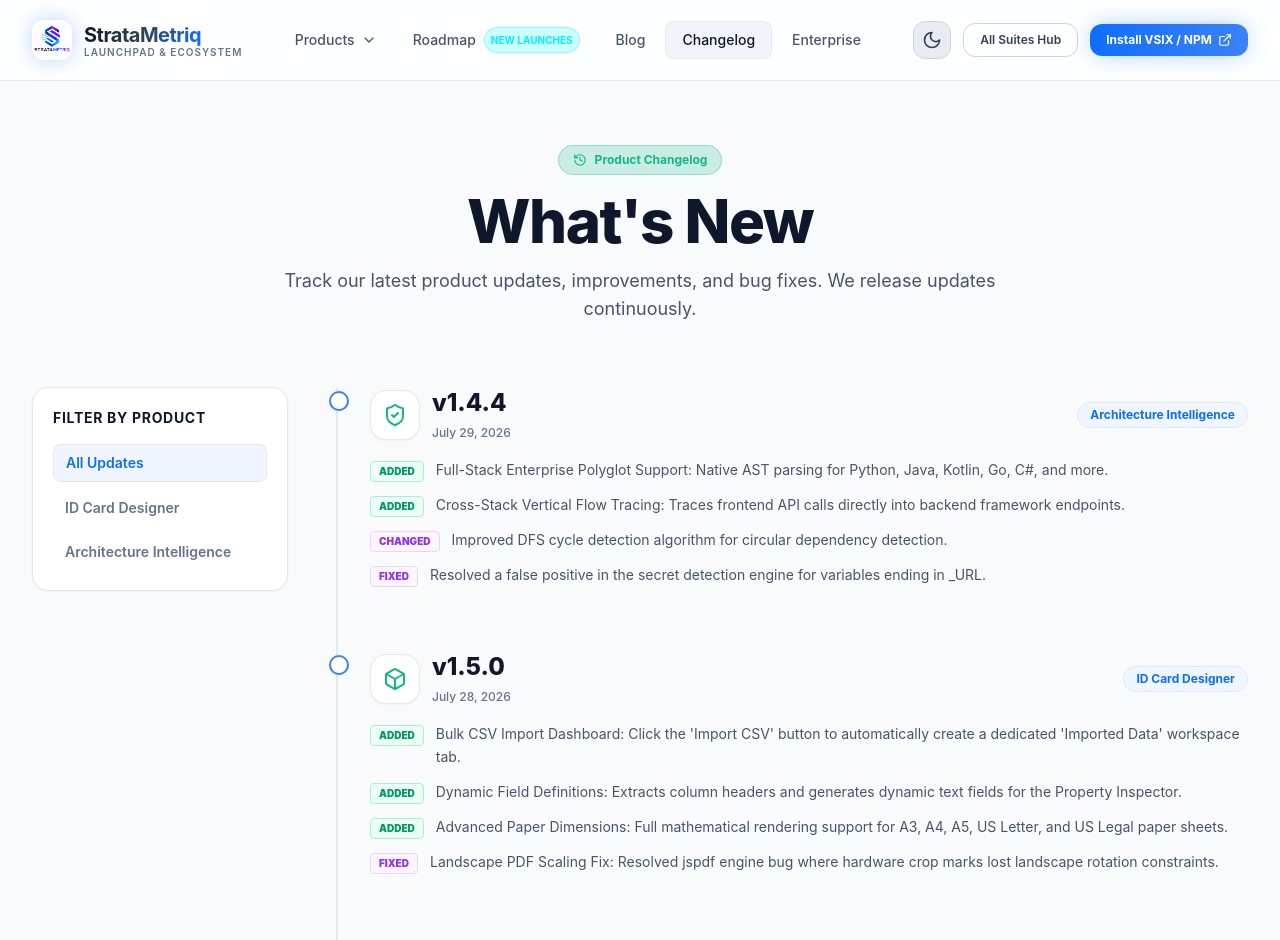
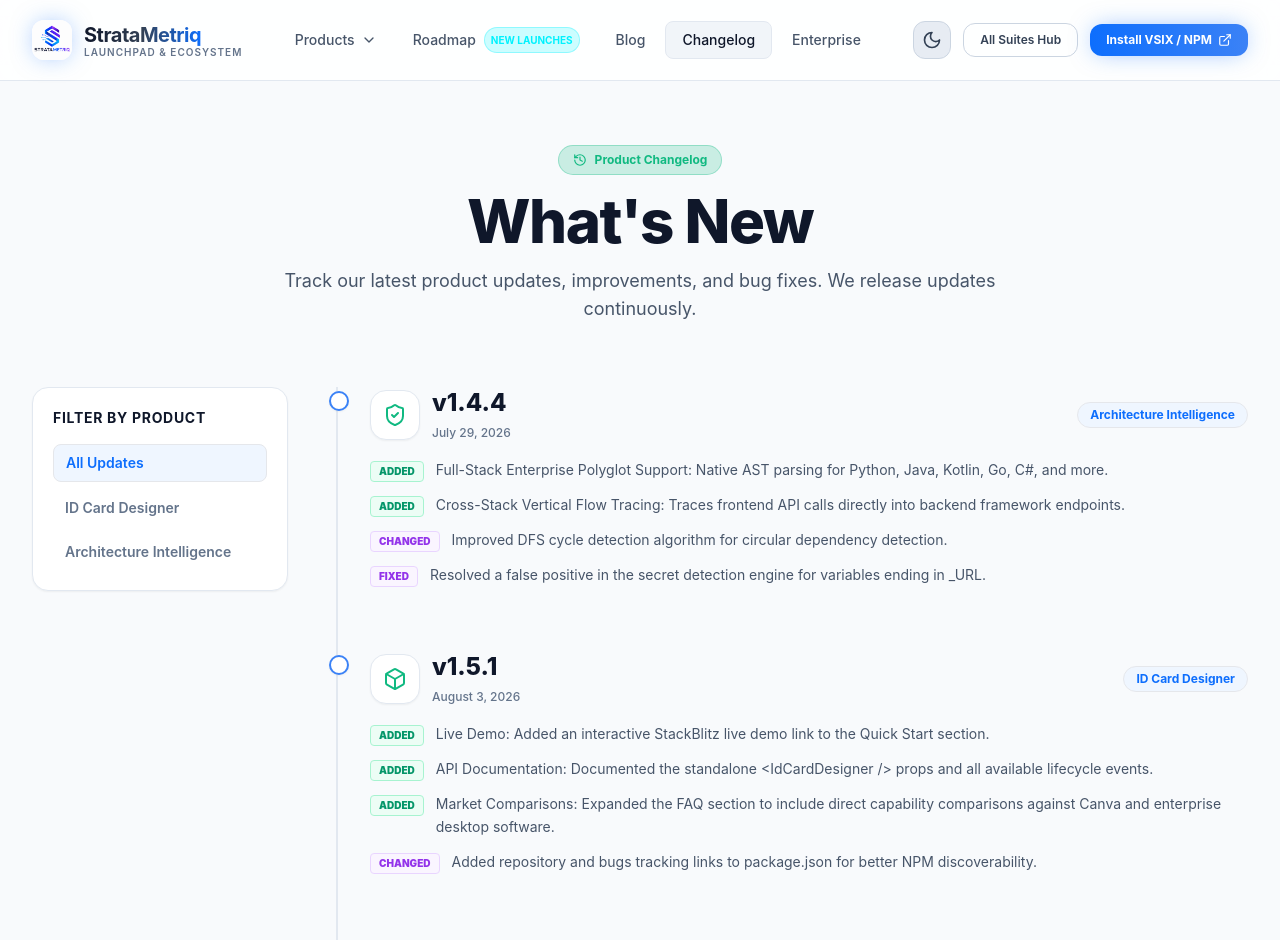
Before and after one commit to aabid-wani/stratametriq-website, a Next.js app: page /changelog in a window 1280 px wide. Shown: the top 940 px of the page. Built offline with nearby package versions, Linux system fonts and the light colour scheme.

Commit message:
feat: create changelog page with filtering and version history for ID Card Designer and Architecture Intelligence products

```diff
--- a/src/app/changelog/page.tsx
+++ b/src/app/changelog/page.tsx
@@ -17,6 +17,18 @@ export default function ChangelogPage() {
         { type: "Added", text: "Cross-Stack Vertical Flow Tracing: Traces frontend API calls directly into backend framework endpoints." },
         { type: "Changed", text: "Improved DFS cycle detection algorithm for circular dependency detection." },
         { type: "Fixed", text: "Resolved a false positive in the secret detection engine for variables ending in _URL." }
+      ]
+    },
+    {
+      version: "v1.5.1",
+      date: "August 3, 2026",
+      product: "ID Card Designer",
+      icon: <Box className="w-6 h-6 text-neon-emerald" />,
+      features: [
+        { type: "Added", text: "Live Demo: Added an interactive StackBlitz live demo link to the Quick Start section." },
+        { type: "Added", text: "API Documentation: Documented the standalone <IdCardDesigner /> props and all available lifecycle events." },
+        { type: "Added", text: "Market Comparisons: Expanded the FAQ section to include direct capability comparisons against Canva and enterprise desktop software." },
+        { type: "Changed", text: "Added repository and bugs tracking links to package.json for better NPM discoverability." }
       ]
     },
     {
```
